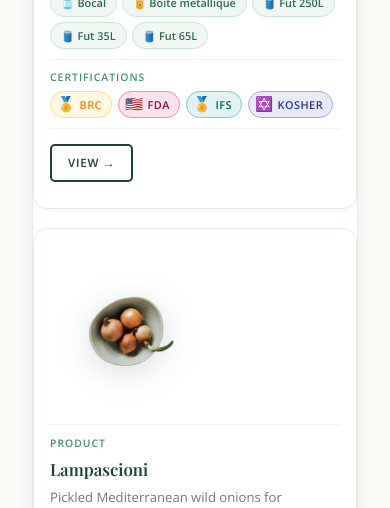
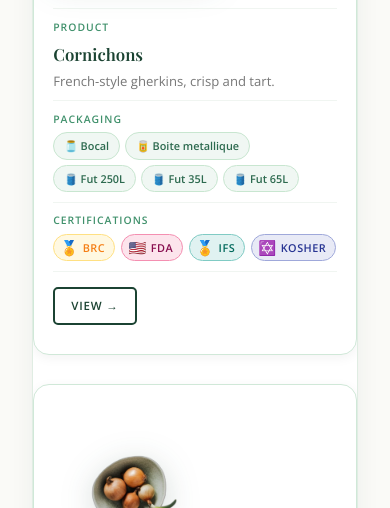
Before and after one commit to Schneider-sizeof/Capersmed, a Django app: page /en/products/ in a window 390 px wide. Shown: the part 5992-6500 px from the top of the page. Run offline with Django 5.2, Linux system fonts and the light colour scheme; data comes from the database, SQL or seed files in the repository; data that the repository does not hold is empty; some libraries are stand-ins or nearby versions.

Commit message:
Improve mobile tabs margin and product card separation on catalog page

```diff
--- a/core/templates/core/products.html
+++ b/core/templates/core/products.html
@@ -309,12 +309,12 @@
     }
 
     .products-table tbody tr {
-        border: 1px solid #e0ede3;
-        border-radius: 14px;
-        margin-bottom: 1.2rem;
-        padding: 1rem;
+        border: 1px solid #d0e8d8;
+        border-radius: 16px;
+        margin-bottom: 1.8rem;
+        padding: 1.2rem;
         background: #fff;
-        box-shadow: 0 2px 10px rgba(0,0,0,0.04);
+        box-shadow: 0 3px 12px rgba(0,0,0,0.05);
     }
 
     .products-table td {
@@ -350,10 +350,9 @@
         overflow-x: auto;
         -webkit-overflow-scrolling: touch;
         justify-content: flex-start !important;
-        padding: 1rem 1rem 0.5rem 1rem !important;
-        margin-left: 0.5rem;
-        margin-right: 0.5rem;
-        gap: 0.4rem !important;
+        padding: 1.2rem 1rem 0.8rem 1.2rem !important;
+        margin: 1rem 0.8rem 0;
+        gap: 0.5rem !important;
         scroll-snap-type: x mandatory;
         scrollbar-width: none;
     }
@@ -361,7 +360,7 @@
     .product-quicknav .pqn-btn {
         scroll-snap-align: start;
         flex-shrink: 0;
-        padding: 6px 14px;
+        padding: 8px 16px;
         font-size: 0.72rem;
     }
 
```
